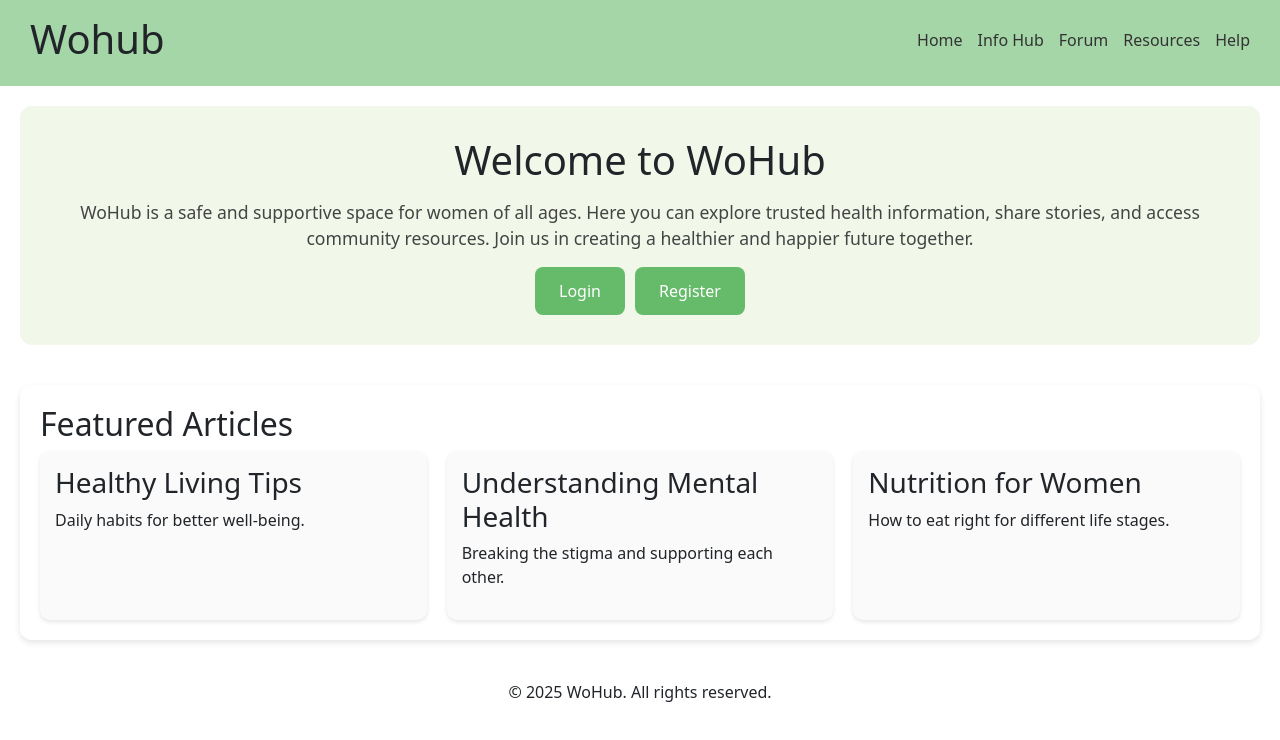
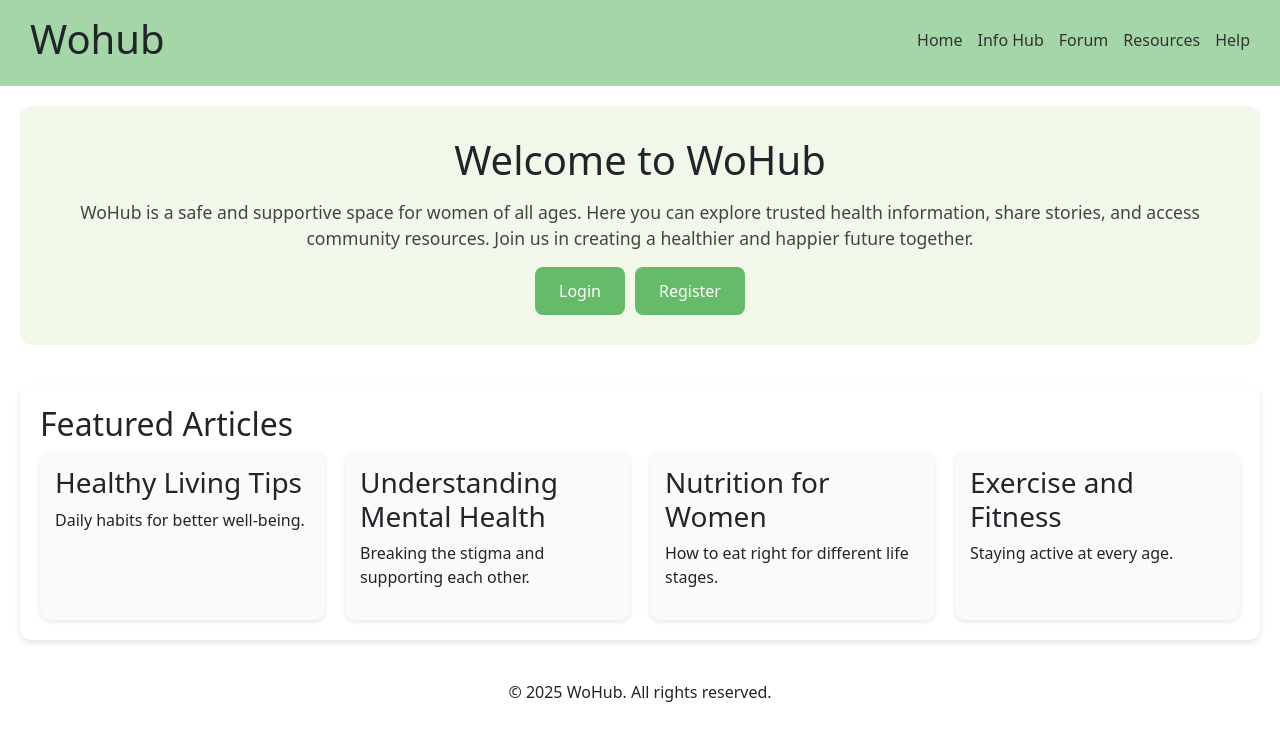
Before and after one commit to ht18026/FIT5032-women-health, a Vue app in the folder wohub/: page / in a window 1280 px wide. Shown: the top 740 px of the page. Built offline with nearby package versions, Linux system fonts and the light colour scheme.

Commit message:
dynamically fetch articles from JSON

```diff
--- a/wohub/src/App.vue
+++ b/wohub/src/App.vue
@@ -3,14 +3,10 @@ import { ref } from "vue";
 import Featured from "./components/Featured.vue";
 import Registration from "./components/Registration.vue";
 import Login from "./components/Login.vue";
-
+import articles from "./assets/json/articles.json";
 const authMode = ref(null);
 
-const articles = [
-  { id: 1, title: "Healthy Living Tips", summary: "Daily habits for better well-being." },
-  { id: 2, title: "Understanding Mental Health", summary: "Breaking the stigma and supporting each other." },
-  { id: 3, title: "Nutrition for Women", summary: "How to eat right for different life stages." }
-];
+
 </script>
 
 <template>
--- a/wohub/src/assets/json/articles.json
+++ b/wohub/src/assets/json/articles.json
@@ -1,4 +1,6 @@
 [
-  { "id": 1, "title": "Understanding Your Body", "category": "Body" },
-  { "id": 2, "title": "Managing Stress", "category": "Mental Health" }
+  { "id": 1, "title": "Healthy Living Tips", "summary": "Daily habits for better well-being." },
+  { "id": 2, "title": "Understanding Mental Health", "summary": "Breaking the stigma and supporting each other." },
+  { "id": 3, "title": "Nutrition for Women", "summary": "How to eat right for different life stages." },
+  { "id": 4, "title": "Exercise and Fitness", "summary": "Staying active at every age." }
 ]
```
